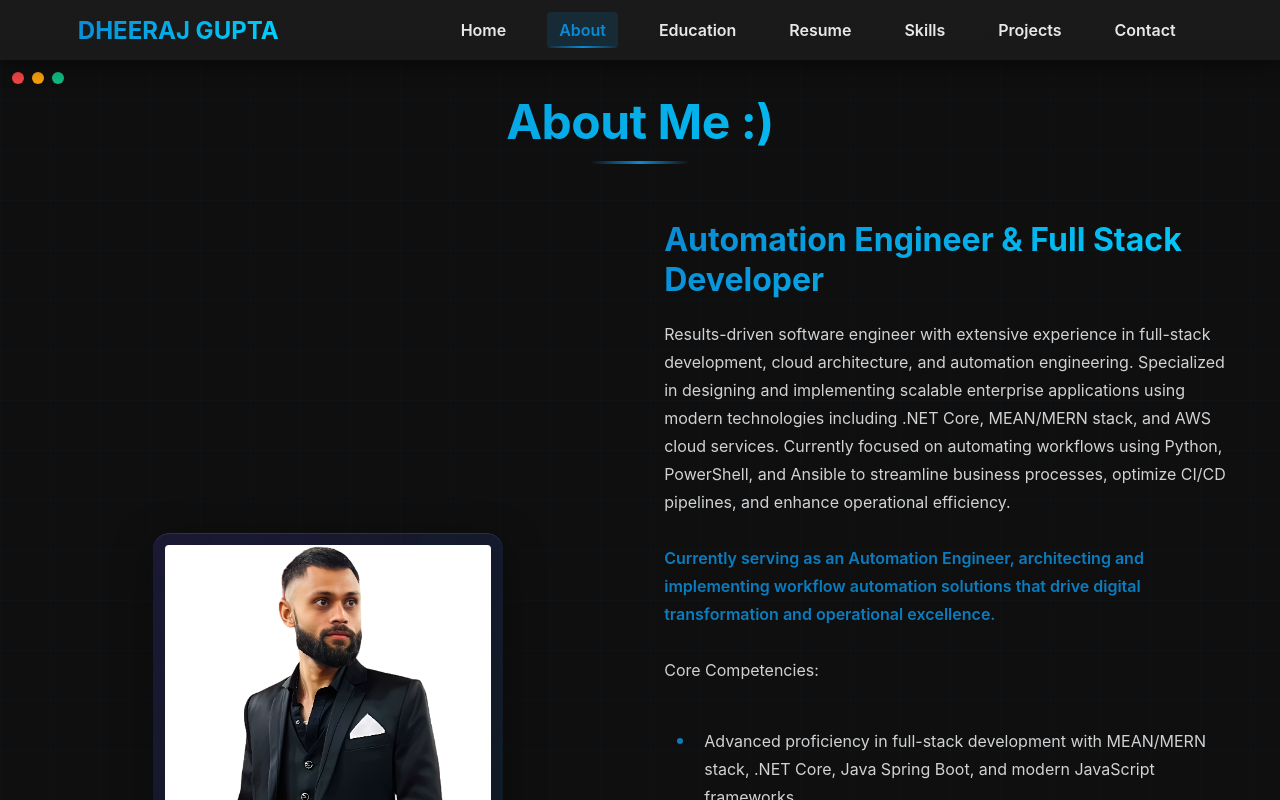
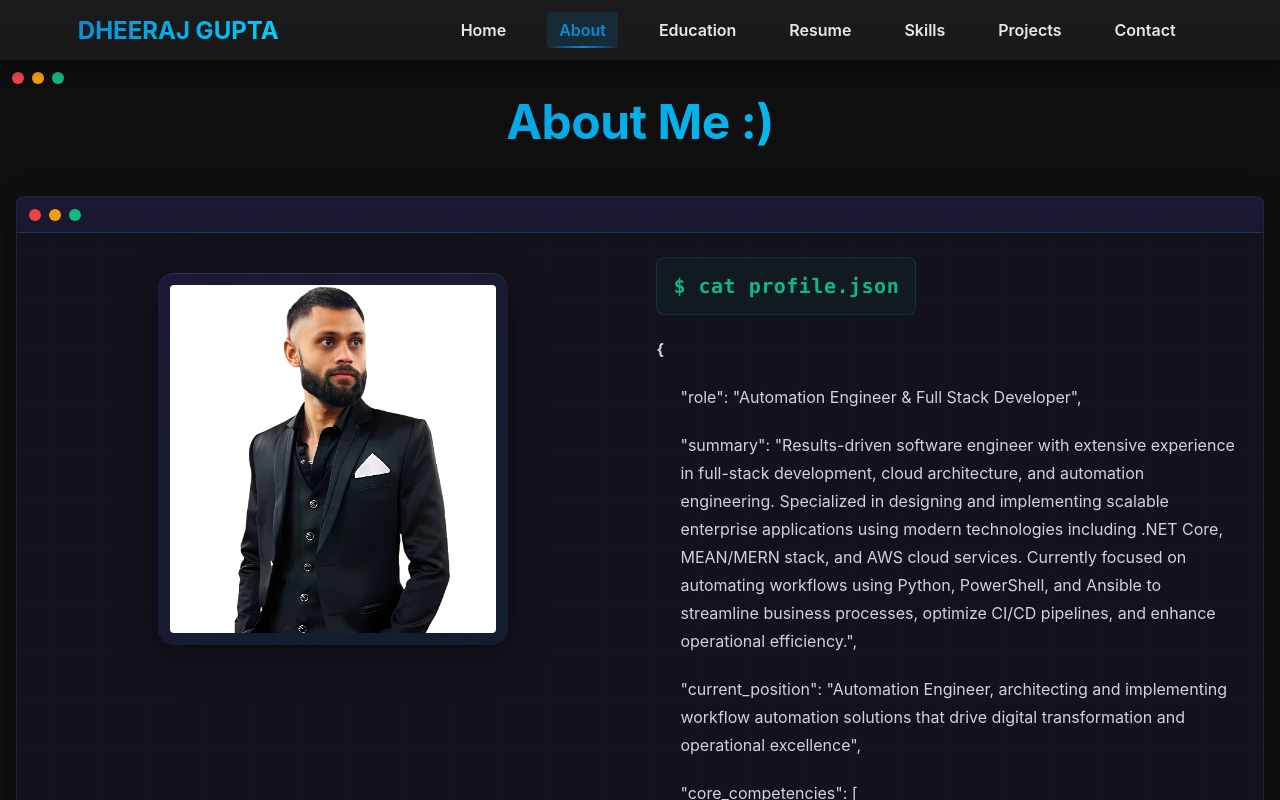
Before and after one commit to djgupta820/myportfolio, a React (Vite) app: page /about in a window 1280 px wide. Shown: the top 800 px of the page. Built offline with nearby package versions, Linux system fonts and the light colour scheme.

Commit message:
modified about page to look like terminal

```diff
--- a/src/App.css
+++ b/src/App.css
@@ -227,18 +227,6 @@ body::before {
   letter-spacing: -0.5px;
   position: relative;
 }
-
-.container > h1::after {
-  content: '';
-  position: absolute;
-  bottom: 0;
-  left: 50%;
-  transform: translateX(-50%);
-  width: 100px;
-  height: 3px;
-  background: linear-gradient(90deg, transparent, var(--sp-col), transparent);
-  border-radius: 2px;
-}
 .image {
   width: 100%;
   min-height: 92.1vh;
@@ -387,12 +375,51 @@ body::before {
   text-decoration: none;
   font-weight: bold;
 }
+.about-terminal {
+  width: 100%;
+  max-width: 1400px;
+  margin: var(--space-8) auto;
+  background: rgba(30, 27, 61, 0.3);
+  border: 1px solid rgba(10, 138, 212, 0.2);
+  border-radius: 8px;
+  overflow: hidden;
+  box-shadow: 0 8px 32px rgba(0, 0, 0, 0.3);
+  position: relative;
+}
+
+.about-terminal::before {
+  content: '';
+  display: block;
+  height: 35px;
+  background: linear-gradient(180deg, rgba(30, 27, 61, 0.8), rgba(30, 27, 61, 0.6));
+  border-bottom: 1px solid rgba(10, 138, 212, 0.3);
+}
+
+.about-terminal::after {
+  content: '';
+  position: absolute;
+  top: 12px;
+  left: 12px;
+  width: 12px;
+  height: 12px;
+  border-radius: 50%;
+  background: #ef4444;
+  box-shadow:
+    20px 0 0 #f59e0b,
+    40px 0 0 #10b981;
+  z-index: 10;
+}
+
+.about-content-wrapper {
+  padding: var(--space-6);
+}
+
 .about {
   width: 100%;
   display: flex;
   gap: var(--space-8);
-  padding: var(--space-6) var(--space-4);
-  align-items: center;
+  padding: 0;
+  align-items: flex-start;
 }
 .ball{
   width: 100vw;
@@ -483,8 +510,50 @@ body::before {
   flex-direction: column;
   align-items: flex-start;
   justify-content: flex-start;
-  gap: var(--space-4);
-  padding: var(--space-2);
+  gap: 0;
+  padding: 0;
+}
+
+.command-header {
+  font-size: var(--font-lg);
+  font-weight: 600;
+  color: #10b981;
+  padding: var(--space-4);
+  margin: 0;
+  font-family: var(--font-mono);
+  letter-spacing: 0.5px;
+  background: rgba(16, 185, 129, 0.05);
+  border: 1px solid rgba(10, 138, 212, 0.2);
+  border-radius: 8px;
+  margin-bottom: var(--space-4);
+}
+
+.terminal-output {
+  font-family: var(--font-mono);
+  font-size: var(--font-sm);
+  line-height: 1.8;
+  color: var(--light);
+}
+
+.output-line {
+  margin: 0;
+  padding: var(--space-1) 0;
+  color: rgba(232, 232, 232, 0.85);
+}
+
+.output-line:first-child,
+.output-line:last-child {
+  color: #f59e0b;
+  font-weight: bold;
+}
+
+.indent-1 {
+  padding-left: var(--space-6);
+}
+
+.indent-2 {
+  padding-left: var(--space-12);
+  color: rgba(232, 232, 232, 0.75);
 }
 
 .about .data h1 {
@@ -1383,7 +1452,6 @@ textarea:focus {
   height: 35px;
   background: linear-gradient(180deg, rgba(30, 27, 61, 0.8), rgba(30, 27, 61, 0.6));
   border-bottom: 1px solid rgba(10, 138, 212, 0.3);
-  position: relative;
 }
 
 .education-section::after {
--- a/src/components/About/About.jsx
+++ b/src/components/About/About.jsx
@@ -4,33 +4,31 @@ const About = () => {
   return (
     <div className="container">
       <h1 style={{ textAlign: "center" }}>About Me :)</h1>
-      <div className="about">
-        <div className="img">
-          <img src="/dheeraj.png" alt="image" />
-        </div>
-        <div className="data">
-          <h1>Automation Engineer & Full Stack Developer</h1>
-          <p>
-            Results-driven software engineer with extensive experience in full-stack development, cloud architecture, and automation engineering.
-            Specialized in designing and implementing scalable enterprise applications using modern technologies including .NET Core, MEAN/MERN stack,
-            and AWS cloud services. Currently focused on automating workflows using Python, PowerShell, and Ansible to streamline business processes,
-            optimize CI/CD pipelines, and enhance operational efficiency.
-          </p>
-          <p>
-            <b>Currently serving as an Automation Engineer, architecting and implementing workflow automation solutions that drive digital transformation and operational excellence.</b>
-          </p>
-          <p>Core Competencies:</p>
-          <ul>
-            <li>Advanced proficiency in full-stack development with MEAN/MERN stack, .NET Core, Java Spring Boot, and modern JavaScript frameworks</li>
-            <li>Expertise in cloud architecture and serverless computing with AWS (Developer Associate certified)</li>
-            <li>Strong foundation in data structures, algorithms, and system design principles</li>
-            <li>Proven ability to deliver responsive, cross-browser compatible solutions with exceptional user experience</li>
-            <li>Experienced in agile methodologies, collaborative development, and DevOps best practices</li>
-          </ul>
-          <p>
-            Committed to continuous learning and staying at the forefront of emerging technologies. Currently pursuing M.Tech from
-            Birla Institute of Technology, Pilani, with a focus on advanced software engineering and system architecture.
-          </p>
+      <div className="about-terminal">
+        <div className="about-content-wrapper">
+          <div className="about">
+            <div className="img">
+              <img src="/dheeraj.png" alt="image" />
+            </div>
+            <div className="data">
+              <div className="command-header">$ cat profile.json</div>
+              <div className="terminal-output">
+                <p className="output-line">{'{'}</p>
+                <p className="output-line indent-1">"role": "Automation Engineer & Full Stack Developer",</p>
+                <p className="output-line indent-1">"summary": "Results-driven software engineer with extensive experience in full-stack development, cloud architecture, and automation engineering. Specialized in designing and implementing scalable enterprise applications using modern technologies including .NET Core, MEAN/MERN stack, and AWS cloud services. Currently focused on automating workflows using Python, PowerShell, and Ansible to streamline business processes, optimize CI/CD pipelines, and enhance operational efficiency.",</p>
+                <p className="output-line indent-1">"current_position": "Automation Engineer, architecting and implementing workflow automation solutions that drive digital transformation and operational excellence",</p>
+                <p className="output-line indent-1">"core_competencies": [</p>
+                <p className="output-line indent-2">"Advanced proficiency in full-stack development with MEAN/MERN stack, .NET Core, Java Spring Boot, and modern JavaScript frameworks",</p>
+                <p className="output-line indent-2">"Expertise in cloud architecture and serverless computing with AWS (Developer Associate certified)",</p>
+                <p className="output-line indent-2">"Strong foundation in data structures, algorithms, and system design principles",</p>
+                <p className="output-line indent-2">"Proven ability to deliver responsive, cross-browser compatible solutions with exceptional user experience",</p>
+                <p className="output-line indent-2">"Experienced in agile methodologies, collaborative development, and DevOps best practices"</p>
+                <p className="output-line indent-1">],</p>
+                <p className="output-line indent-1">"education": "Currently pursuing M.Tech from Birla Institute of Technology, Pilani, with a focus on advanced software engineering and system architecture"</p>
+                <p className="output-line">{'}'}</p>
+              </div>
+            </div>
+          </div>
         </div>
       </div>
 
```
